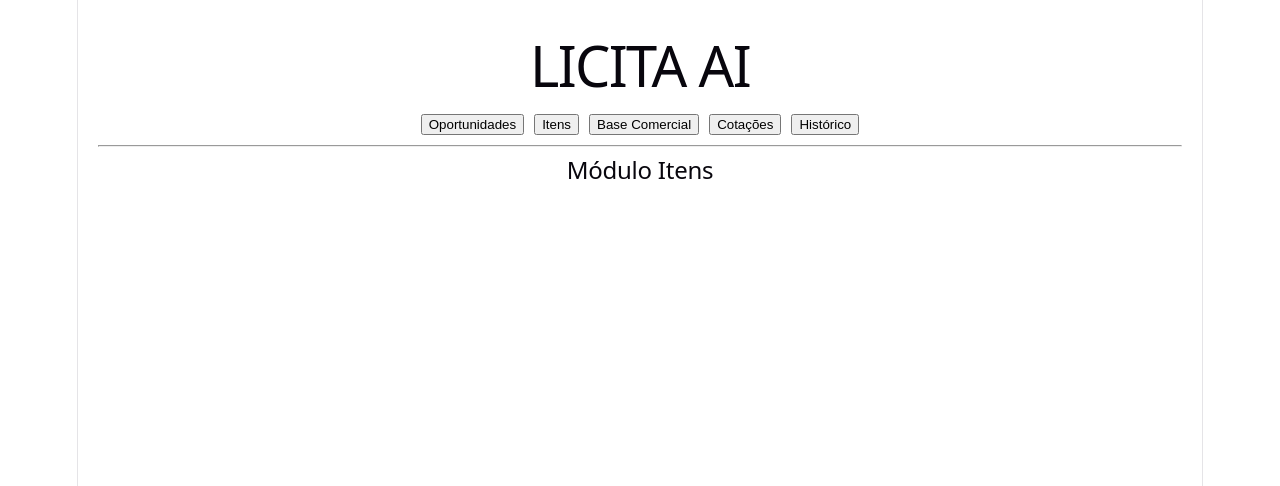
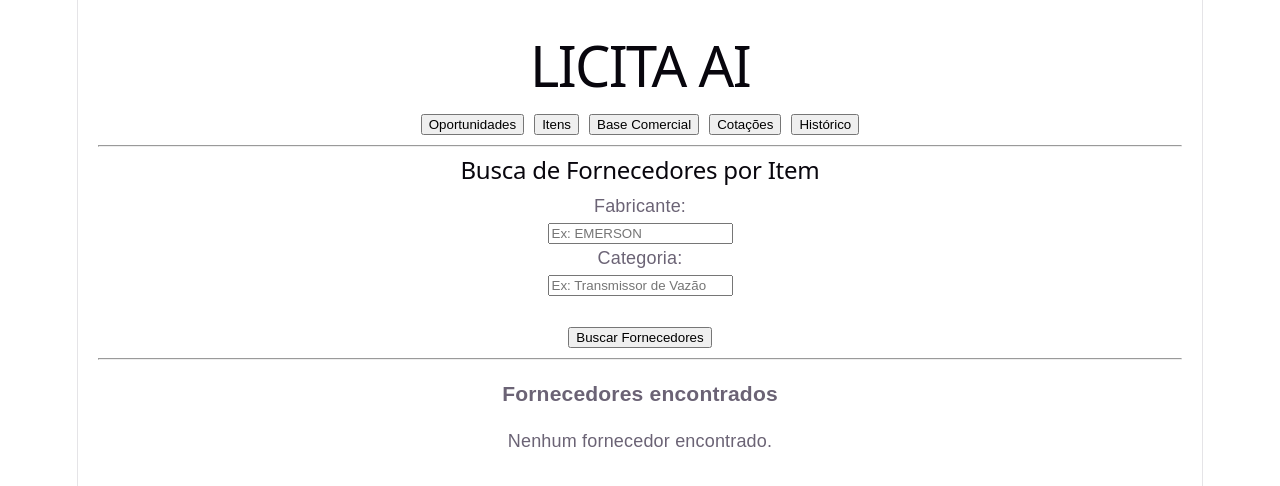
Before and after one commit to evaldoasjunior-sys/licita-ai, a React app in the folder frontend/: page / in a window 1280 px wide. Both pictures are taken after a click on the button "Itens". Shown: the top 486 px of the page. Built offline with nearby package versions, Linux system fonts and the light colour scheme; the HTML template or start-up script is replaced by a standard one.

Commit message:
MVP 1.7 - Busca automatica de fornecedores por item

```diff
--- a/frontend/src/components/itens.jsx
+++ b/frontend/src/components/itens.jsx
@@ -1,5 +1,82 @@
+import { useState } from "react";
+
 function Itens() {
-  return <h2>Módulo Itens</h2>;
+  const [fabricante, setFabricante] = useState("");
+  const [categoria, setCategoria] = useState("");
+  const [resultado, setResultado] = useState([]);
+
+  function buscarFornecedores() {
+    const dados = localStorage.getItem("fornecedores");
+
+    if (!dados) {
+      setResultado([]);
+      return;
+    }
+
+    const fornecedores = JSON.parse(dados);
+
+    const encontrados = fornecedores.filter((f) =>
+      f.especialidades.some(
+        (esp) =>
+          esp.fabricante.toUpperCase() === fabricante.toUpperCase() &&
+          esp.categoria.toUpperCase() === categoria.toUpperCase()
+      )
+    );
+
+    setResultado(encontrados);
+  }
+
+  return (
+    <div>
+      <h2>Busca de Fornecedores por Item</h2>
+
+      <p>Fabricante:</p>
+      <input
+        value={fabricante}
+        onChange={(e) => setFabricante(e.target.value)}
+        placeholder="Ex: EMERSON"
+      />
+
+      <p>Categoria:</p>
+      <input
+        value={categoria}
+        onChange={(e) => setCategoria(e.target.value)}
+        placeholder="Ex: Transmissor de Vazão"
+      />
+
+      <br />
+      <br />
+
+      <button onClick={buscarFornecedores}>
+        Buscar Fornecedores
+      </button>
+
+      <hr />
+
+      <h3>Fornecedores encontrados</h3>
+
+      {resultado.length === 0 ? (
+        <p>Nenhum fornecedor encontrado.</p>
+      ) : (
+        resultado.map((f, index) => (
+          <div
+            key={index}
+            style={{
+              border: "1px solid #ccc",
+              padding: "10px",
+              marginBottom: "10px",
+            }}
+          >
+            <strong>{f.nome}</strong>
+            <br />
+            {f.email}
+            <br />
+            {f.telefone}
+          </div>
+        ))
+      )}
+    </div>
+  );
 }
 
 export default Itens;
```
